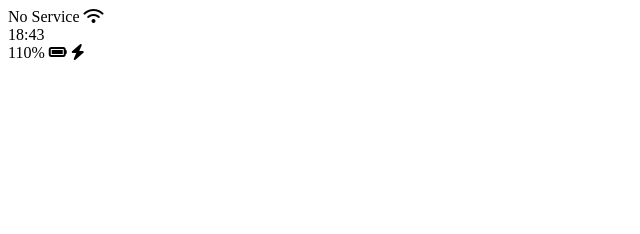
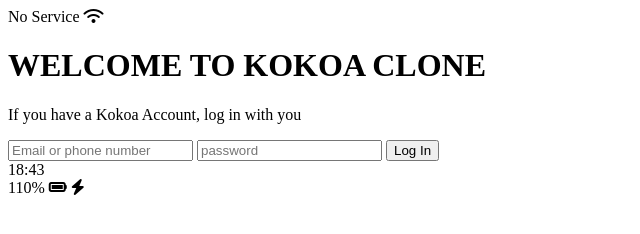
Before and after one commit to richspeaker/kokoa_clone-2022, a plain HTML site: page index.html in a window 1280 px wide. Shown: the whole page, without its empty margins (0-640 px from the left). Drawn offline with Linux system fonts and the light colour scheme.

Commit message:
Update index.html

```diff
--- a/index.html
+++ b/index.html
@@ -12,7 +12,22 @@
             <i class="fas fa-wifi"></i>
             <!--to do : wifi icon-->
         </div>
-        <div= class="status-bar__column">
+
+        <header class="welcome-header">
+            <h1 class="welcome-header__title">WELCOME TO KOKOA CLONE</h1>
+            <p class="welcome-header__text">
+                If you have a Kokoa Account, log in with you
+            </p>
+        </header>
+
+        <form>
+            <input type="text" placeholder="Email or phone number" />
+            <input type="password" placeholder="password" />
+            <input type="submit" value="Log In" />
+
+        </form>
+
+        <div = class="status-bar__column">
             <span>18:43</span>
         </div>
         <div class="status-bar__column">
```
